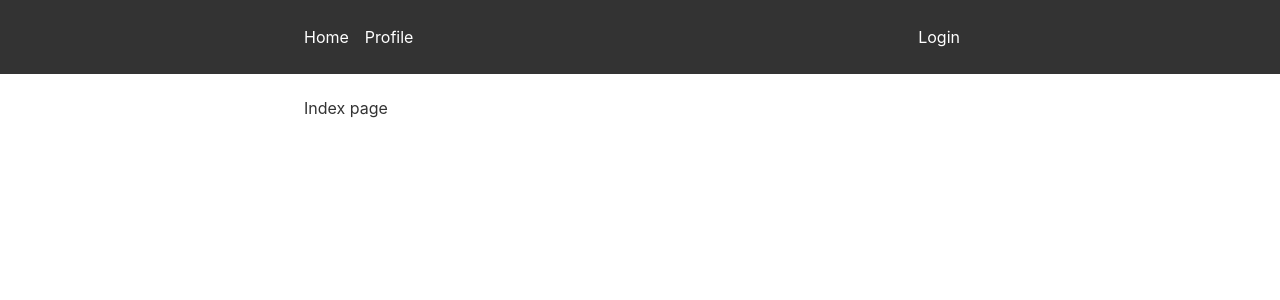
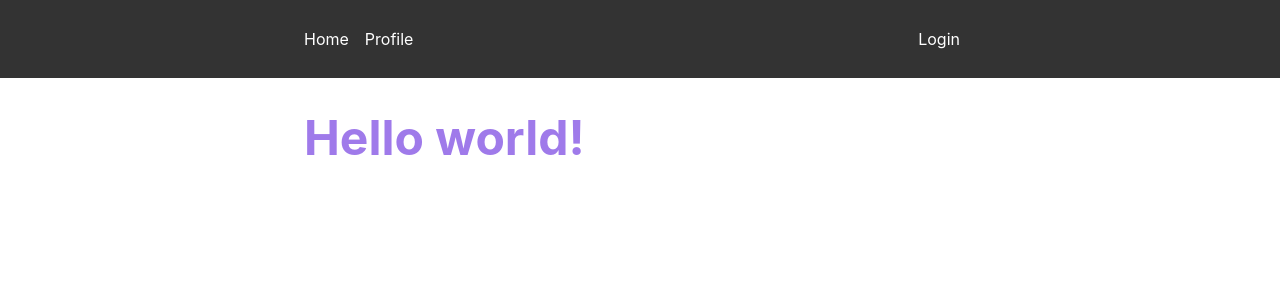
Before and after one commit to sirkorgan/gift-tracker-app, a Next.js app: page / in a window 1280 px wide. Shown: the top 300 px of the page. Built offline with nearby package versions, Linux system fonts and the light colour scheme; no server answers.

Commit message:
add tailwindcss

```diff
--- /dev/null
+++ b/css/tailwind.css
@@ -0,0 +1,6 @@
+/* purgecss start ignore */
+@import 'tailwindcss/base';
+/* purgecss end ignore */
+
+@import 'tailwindcss/components';
+@import 'tailwindcss/utilities';
--- a/package.json
+++ b/package.json
@@ -26,11 +26,14 @@
     "eslint-plugin-react-hooks": "^2.0.0",
     "faunadb": "^3.0.1",
     "jest": "^26.1.0",
-    "next": "^9.5.2",
+    "next": "^9.5.3",
+    "postcss-flexbugs-fixes": "^4.2.1",
+    "postcss-preset-env": "^6.7.0",
     "react": "16.13.1",
     "react-dom": "16.13.1",
     "react-query": "^2.12.1",
     "react-query-devtools": "^1.1.17",
+    "tailwindcss": "^1.8.10",
     "ts-node": "^8.10.2",
     "unique-names-generator": "^4.2.0"
   },
--- /dev/null
+++ b/pages/_app.tsx
@@ -0,0 +1,22 @@
+// import App from "next/app";
+import React from 'react'
+import type { AppProps /*, AppContext */ } from 'next/app'
+import '../css/tailwind.css'
+
+function MyApp({ Component, pageProps }: AppProps) {
+  return <Component {...pageProps} />
+}
+
+// Only uncomment this method if you have blocking data requirements for
+// every single page in your application. This disables the ability to
+// perform automatic static optimization, causing every page in your app to
+// be server-side rendered.
+//
+// MyApp.getInitialProps = async (appContext: AppContext) => {
+//   // calls page's `getInitialProps` and fills `appProps.pageProps`
+//   const appProps = await App.getInitialProps(appContext);
+
+//   return { ...appProps }
+// }
+
+export default MyApp
--- a/pages/index.tsx
+++ b/pages/index.tsx
@@ -13,7 +13,7 @@ const Index = (props) => {
           flexDirection: 'column',
         }}
       >
-        Index page
+        <h1 className="text-5xl font-bold text-purple-500">Hello world!</h1>
       </div>
     </Layout>
   )
--- /dev/null
+++ b/postcss.config.js
@@ -0,0 +1,18 @@
+module.exports = {
+  plugins: [
+    'tailwindcss',
+    'postcss-flexbugs-fixes',
+    [
+      'postcss-preset-env',
+      {
+        autoprefixer: {
+          flexbox: 'no-2009',
+        },
+        stage: 3,
+        features: {
+          'custom-properties': false,
+        },
+      },
+    ],
+  ],
+}
--- /dev/null
+++ b/tailwind.config.js
@@ -0,0 +1,9 @@
+module.exports = {
+  future: {
+    removeDeprecatedGapUtilities: true,
+  },
+  purge: ['./components/**/*.{js,ts,jsx,tsx}', './pages/**/*.{js,ts,jsx,tsx}'],
+  theme: {},
+  variants: {},
+  plugins: [],
+}
```
Also changed, not shown: 1 other file (tests, documents, lock files or other folders).
